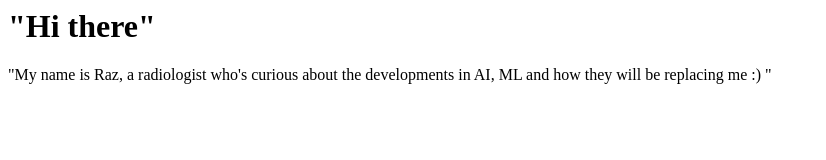
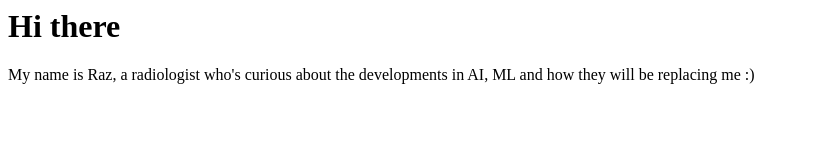
Before and after one commit to sarfarazs/sarfarazs.github.io, a plain HTML site: page index.html in a window 1280 px wide. Shown: the whole page, without its empty margins (0-826 px from the left). Drawn offline with Linux system fonts and the light colour scheme.

Commit message:
Update index.html

```diff
--- a/index.html
+++ b/index.html
@@ -1,2 +1,2 @@
-<h1>"Hi there"</h1>
-<p>"My name is Raz, a radiologist who's curious about the developments in AI, ML and how they will be replacing me :) "</p>
+<h1>Hi there</h1>
+<p>My name is Raz, a radiologist who's curious about the developments in AI, ML and how they will be replacing me :)</p>
```
